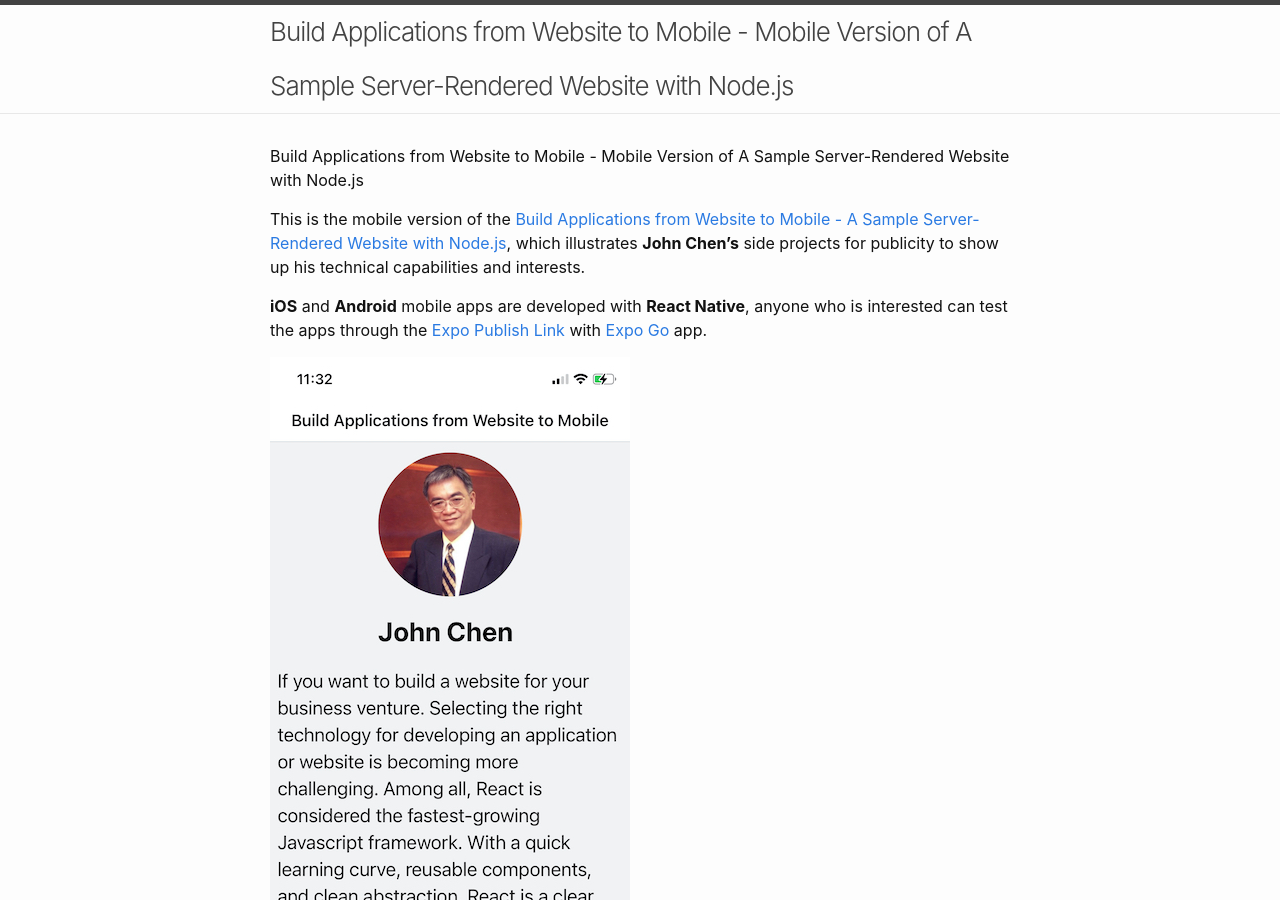
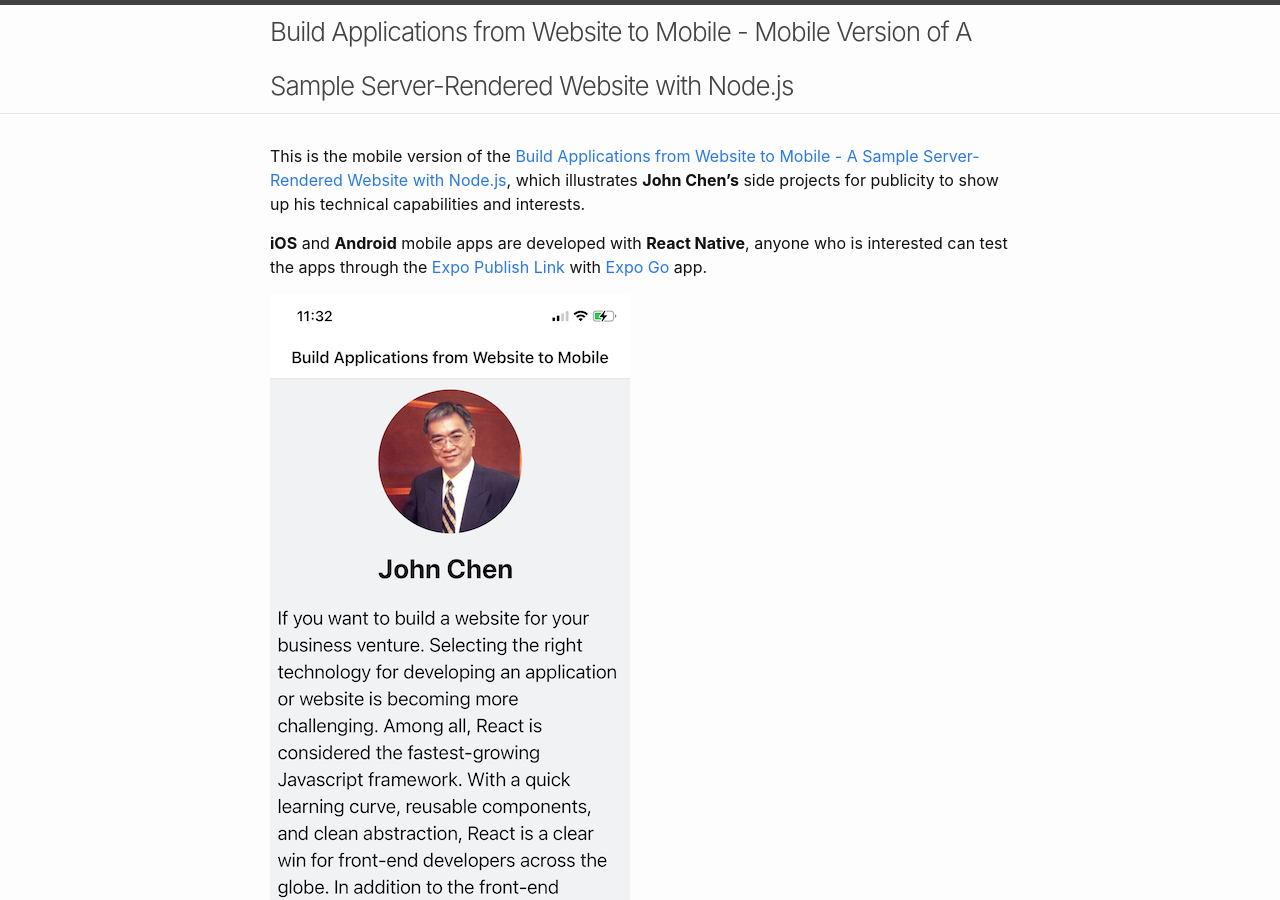
Before and after one commit to jglchen/react-native-nextjs-projects, a Jekyll site: the page built from index.md, in a window 1280 px wide and 900 px high. Built offline with Jekyll 4.4.1, drawn with Linux system fonts in a browser that asks for light colours.

Commit message:
Update index.md

```diff
--- a/index.md
+++ b/index.md
@@ -7,7 +7,6 @@
 #
 layout: home
 ---
-Build Applications from Website to Mobile - Mobile Version of A Sample Server-Rendered Website with Node.js
 
 This is the mobile version of the [Build Applications from Website to Mobile - A Sample Server-Rendered Website with Node.js](https://nextjs-projects-wheat.vercel.app/), which illustrates **John Chen's** side projects for publicity to show up his technical capabilities and interests.
 
```
